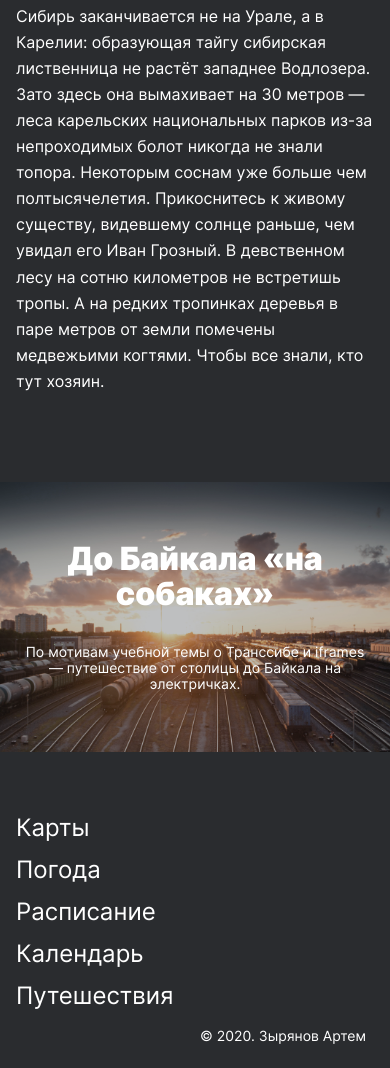
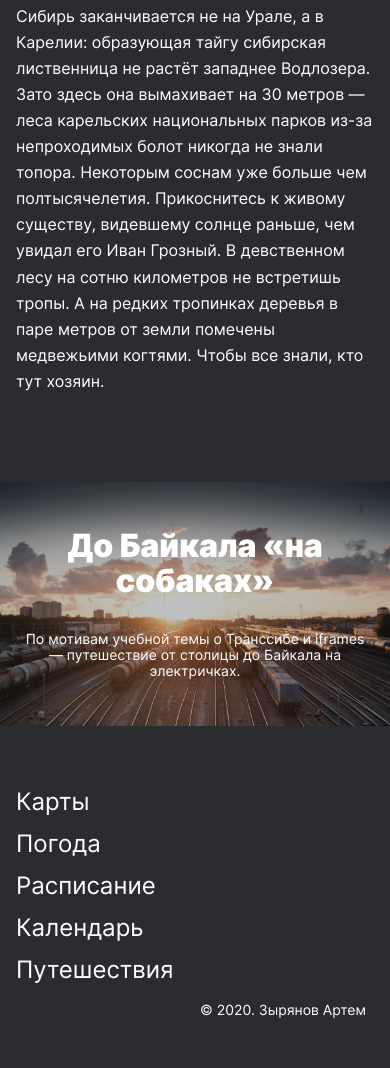
Before and after one commit to ZArtemA/russian-travel, a plain HTML site: page index.html in a window 390 px wide. Shown: the part 9044-10112 px from the top of the page. After the commit the page ends 10086 px from the top, so only its background shows below. Drawn offline with Linux system fonts and the light colour scheme; files whose address does not match are found by name.

Commit message:
Работа по верстке сделал ковер резиновым

```diff
--- a/blocks/cover/__background/cover__background.css
+++ b/blocks/cover/__background/cover__background.css
@@ -1,14 +1,6 @@
 .cover__background{
     background-image: url(../../../images/background.jpg);
     background-size: cover;
-    background-position: center;
-    display: flex;
-    flex-direction: column;
-    align-items: center;
-    justify-content: center;
-    background-repeat: no-repeat;
     width: 100%;
-    height: 100%;
-    z-index: 1;
-    text-decoration: none;
+    padding-bottom: 62.5%;
   }
--- /dev/null
+++ b/blocks/cover/__link/cover__link.css
@@ -0,0 +1,19 @@
+.cover__link{
+    position: absolute;
+    top: 0;
+    left: 0;
+    right: 0;
+    bottom: 0;
+
+    display: flex;
+    flex-direction: column;
+    justify-content: center;
+    align-items: center;
+    text-decoration: none;
+    background-color: rgba(42,44,47, 0.3);
+    transition: background 0.3s;
+}
+
+.cover__link:hover {
+  background-color: rgba(42,44,47, 0.8);
+}
--- a/blocks/cover/__overlay/cover__overlay.css
+++ /dev/null
@@ -1,14 +0,0 @@
-.cover__overlay{
-    position: absolute;
-    top: 0;
-    left: 0;
-    width: 100%;
-    height: 100%;
-    background: #2A2C2F;
-    opacity: 0.3;
-    transition: opacity 1s;
-  }
-
-.cover__background:hover .cover__overlay{
-    opacity: 0.8;
-}
--- a/blocks/cover/cover.css
+++ b/blocks/cover/cover.css
@@ -1,7 +1,6 @@
 .cover{
     margin: 12px auto 92px;
     width: calc(100% - 48px*2);
-    height: 740px;
     z-index: 1;
     position: relative;
   }
@@ -9,28 +8,25 @@
   @media screen and  (max-width: 1152px){
     .cover{
       width: 100%;
-      height: 640px;
     }
   }
   @media screen and  (max-width: 896px){
     .cover{
       margin: 16px auto 88px;
-      height: 480px;
     }
   }
   @media screen and  (max-width: 720px){
     .cover{
       margin-bottom: 64px;
-      height: 340px;
     }
   }
   @media screen and  (max-width: 470px){
     .cover{
-      height: 270px;
+      margin-bottom: 64px;
     }
   }
   @media screen and  (max-width: 320px){
     .cover{
-      height: 200px;
+      margin-bottom: 64px;
     }
   }
--- a/index.html
+++ b/index.html
@@ -165,12 +165,13 @@
         </article>
       </section>
       <section class="cover">
-        <a class="cover__background" href="https://stampsy.com/na-elektrichkakh-do-baikala" target="_blank">
-          <h2 class="cover__title">До Байкала «на собаках»</h2>
-          <p class="cover__subtitle">По мотивам учебной темы о Транссибе и iframes —
-            путешествие от столицы до Байкала на электричках.</p>
-          <div class="cover__overlay"></div>
-        </a>
+        <div class="cover__background">
+          <a class="cover__link" href="https://stampsy.com/na-elektrichkakh-do-baikala" target="_blank">
+            <h2 class="cover__title">До Байкала «на собаках»</h2>
+            <p class="cover__subtitle">По мотивам учебной темы о Транссибе и iframes —
+              путешествие от столицы до Байкала на электричках.</p>
+          </a>
+        </div>
       </section>
     </main>
     <footer class="footer">
--- a/styles/index.css
+++ b/styles/index.css
@@ -33,7 +33,7 @@
 @import url(../blocks/place/__paragraph/place__paragraph.css);
 @import url(../blocks/cover/cover.css);
 @import url(../blocks/cover/__background/cover__background.css);
-@import url(../blocks/cover/__overlay/cover__overlay.css);
+@import url(../blocks/cover/__link/cover__link.css);
 @import url(../blocks/cover/__title/cover__title.css);
 @import url(../blocks/cover/__subtitle/cover__subtitle.css);
 @import url(../blocks/footer/footer.css);
```
